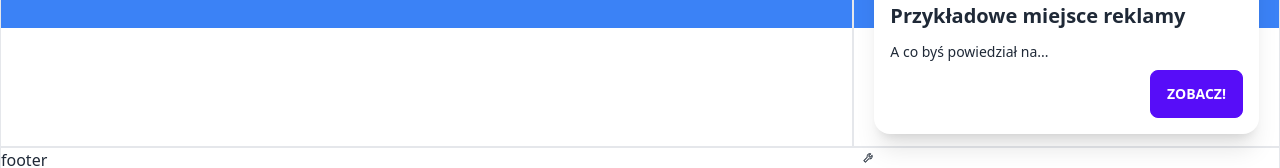
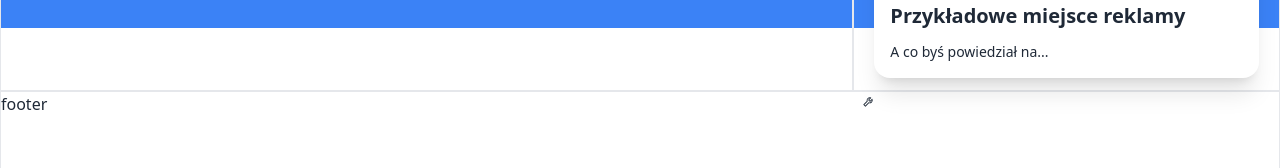
Before and after one commit to pavelee/page-generator, a Next.js app: page / in a window 1280 px wide. Shown: the part 772-940 px from the top of the page. Built offline with nearby package versions, Linux system fonts and the light colour scheme.

Commit message:
progress

```diff
--- a/pages/index.tsx
+++ b/pages/index.tsx
@@ -262,9 +262,9 @@ const Stats = () => {
   return (
     <div className="stats shadow flex justify-center items-center">
       <div className="stat">
-        <div className="stat-title">Total Page Views</div>
-        <div className="stat-value">89,400</div>
-        <div className="stat-desc">21% more than last month</div>
+        <div className="stat-title">Bestseller!</div>
+        <div className="stat-value">100.000</div>
+        <div className="stat-desc">21% rynku</div>
       </div>
     </div>
   )
@@ -378,9 +378,6 @@ const Home: NextPage<{ editable: any, config: any }> = ({ config }) => {
                 <div className="card-body">
                   <h2 className="card-title">Przykładowe miejsce reklamy</h2>
                   <p>A co byś powiedział na...</p>
-                  <div className="card-actions justify-end">
-                    <button className="btn btn-primary">Zobacz!</button>
-                  </div>
                 </div>
               </div>
               <Container componentId={'sidebar1'} getProp={getProp} setProp={setProp} propsProvider={propsProvider} {...propsProvider('sidebar1')} />
```
